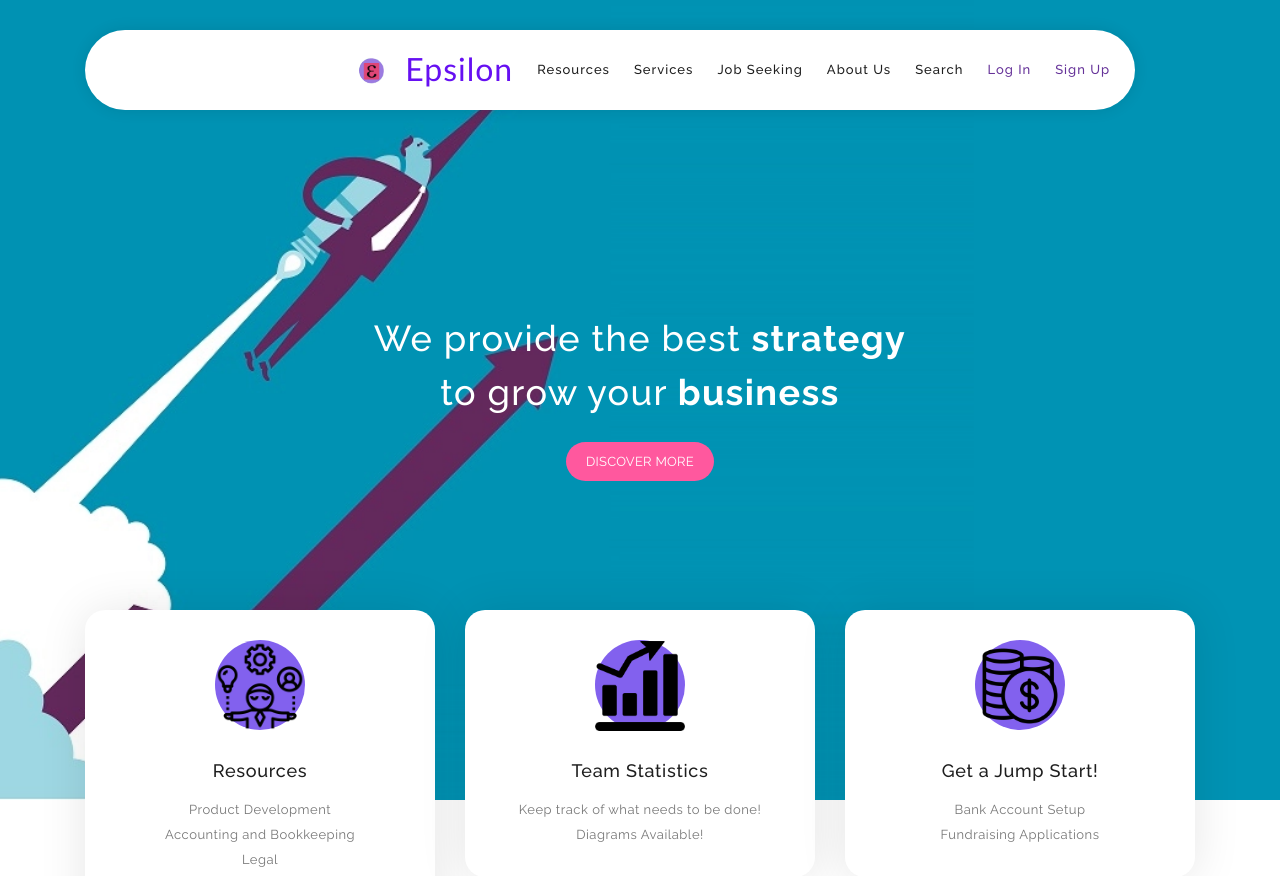
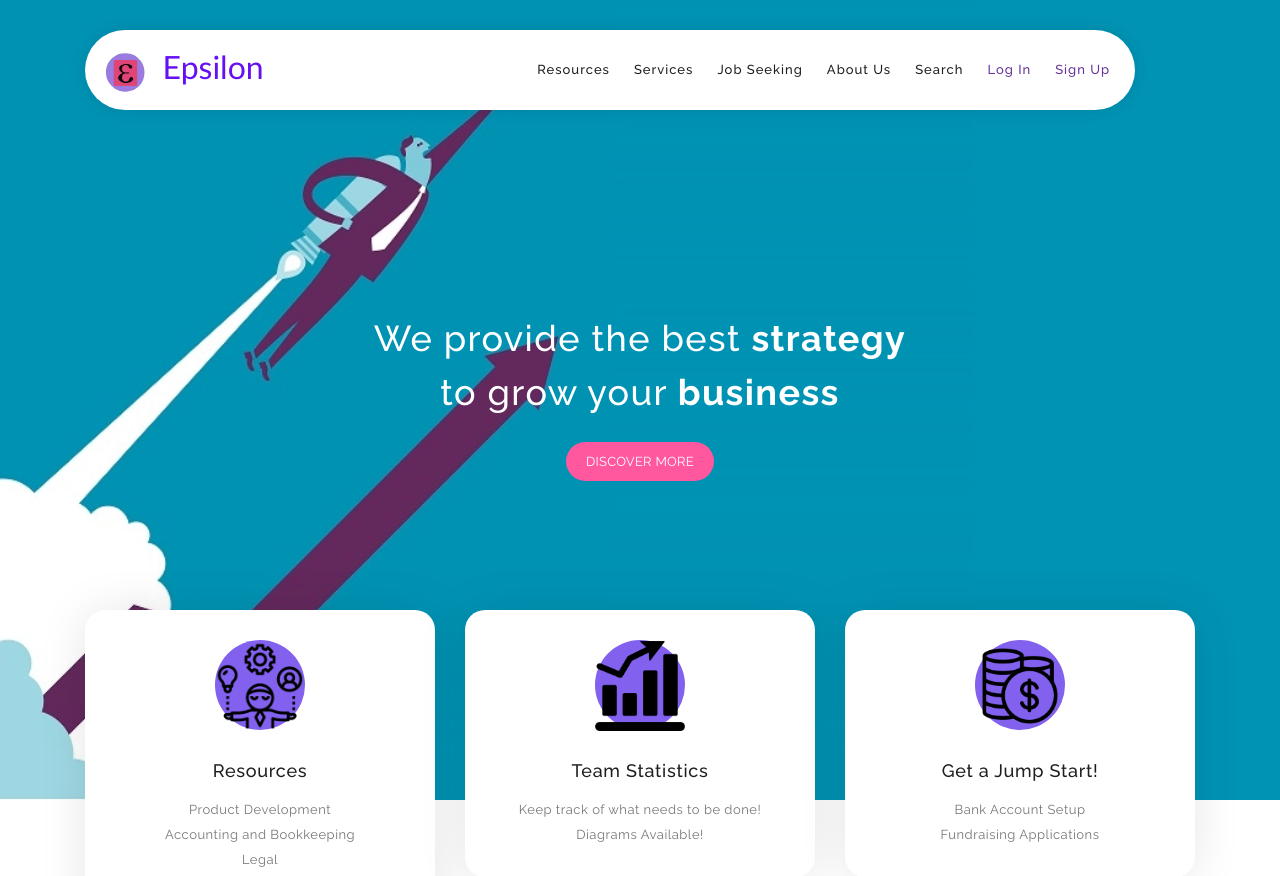
Before and after one commit to UTSCCSCC01/project-epsilon, a Flask app: page / in a window 1280 px wide. Shown: the top 876 px of the page. Run offline with Flask 2, Linux system fonts and the light colour scheme; some libraries are stand-ins or nearby versions.

Commit message:
General Improvement: fix navbar logo and add favicon.

```diff
--- a/epsilon/templates/join_team_by_code.html
+++ b/epsilon/templates/join_team_by_code.html
@@ -15,6 +15,8 @@
         <style type="text/css">
             html, body { margin: 0; padding: 0; height: 100%; width: 100%; background-image: linear-gradient(127deg, #a759d1 0%, #8261ee 91%); }
         </style>
+        <link rel="shortcut icon" href="../static/images/epsilon_logo.png" type="image/x-icon">
+
     </head>
 
     <header>
--- a/epsilon/templates/layout.html
+++ b/epsilon/templates/layout.html
@@ -16,7 +16,7 @@
     <link rel="stylesheet" type="text/css" href="{{ url_for('static', filename='css/homepage/bootstrap.min.css') }}">
     <link rel="stylesheet" type="text/css" href="{{ url_for('static', filename='css/homepage/font-awesome.css') }}">
     <link rel="stylesheet" href="{{ url_for('static', filename='css/homepage/templatemo-softy-pinko.css') }}">
-
+    <link rel="shortcut icon" href="{{ url_for('static', filename='images/epsilon_logo.png')}}" type="image/x-icon">
     <!--
 SOFTY PINKO
 https://templatemo.com/tm-535-softy-pinko
@@ -24,6 +24,12 @@ https://templatemo.com/tm-535-softy-pinko
     <meta name="viewport" content="width=device-width, initial-scale=1">
 
     <title>{% block title %}{% endblock %}</title>
+    <style>
+        nav ul {
+            padding: 0;
+            justify-content: space-between;
+        }
+    </style>
     {% endblock %}
 </head>
 <header class="header-area header-sticky" id="navMenu">
@@ -31,21 +37,16 @@ https://templatemo.com/tm-535-softy-pinko
         <div class="row">
             <div class="col-12">
                 <nav class="main-nav">
-
+                    <!-- ***** Logo Start ***** -->
+                        <img src="{{ url_for('static', filename='images/epsilon logo.jpg')}}" style="width: 4%;display: inline; margin: 0.5% 0% 1% 2%;" alt="Epsilon" /> </a></li>
+                        <a href="/">
+                            <h2
+                                style="color:#6610f2; font-family:'Gill Sans', 'Gill Sans MT', Calibri, 'Trebuchet MS', sans-serif;display: inline-flex;padding: 1.7% 1% 1%;">
+                                Epsilon</h2>
+                        </a>
+                        <!-- ***** Logo End ***** -->
                     <!-- ***** Menu Start ***** -->
-                    <ul class="nav">
-                        <!-- ***** Logo Start ***** -->
-                        <li><a href="/" class="logo">
-                                <img src="../static/images/epsilon logo.jpg" alt="Epsilon" /> </a></li>
-                        <!-- ***** Logo End ***** -->
-
-                        <li>
-                            <a href="/">
-                                <h2
-                                    style="color:#6610f2; font-family:'Gill Sans', 'Gill Sans MT', Calibri, 'Trebuchet MS', sans-serif;">
-                                    Epsilon</h2>
-                            </a>
-                        </li>
+                    <ul class="nav" style="display: inline-flex">
                         {% if current_user.is_authenticated and tid and tid >= 0 %}
                         <li>
                             <div class="dropdown">
--- a/epsilon/templates/login.html
+++ b/epsilon/templates/login.html
@@ -15,6 +15,7 @@
     <style type="text/css">
         html, body { margin: 0; padding: 0; height: 100%; width: 100%; background-image: linear-gradient(127deg, #a759d1 0%, #8261ee 91%); }
     </style>
+    <link rel="shortcut icon" href="../static/images/epsilon_logo.png" type="image/x-icon">
 </head>
 
 <header>
--- a/epsilon/templates/registration.html
+++ b/epsilon/templates/registration.html
@@ -14,6 +14,8 @@
     <style type="text/css">
         html, body { margin: 0; padding: 0; height: 100%; width: 100%; background-image: linear-gradient(127deg, #a759d1 0%, #8261ee 91%); }
     </style>
+    <link rel="shortcut icon" href="../static/images/epsilon_logo.png" type="image/x-icon">
+
 </head>
 
 <header>
--- a/epsilon/templates/resources.html
+++ b/epsilon/templates/resources.html
@@ -12,7 +12,6 @@
 <meta http-equiv="X-UA-Compatible" content="IE=edge">
 <meta name="generator" content="Mobirise v5.3.10, mobirise.com">
 <meta name="viewport" content="width=device-width, initial-scale=1, minimum-scale=1">
-<link rel="shortcut icon" href="../static/assets_resources/images/logo5.png" type="image/x-icon">
 <meta name="description" content="">
 
 
--- a/epsilon/templates/user_registration.html
+++ b/epsilon/templates/user_registration.html
@@ -16,6 +16,7 @@
     <style type="text/css">
         html, body { margin: 0; padding: 0; height: 100%; width: 100%; background-image: linear-gradient(127deg, #a759d1 0%, #8261ee 91%); }
     </style>
+    <link rel="shortcut icon" href="../static/images/epsilon_logo.png" type="image/x-icon">
 </head>
 
 <header>
```
Also changed, not shown: epsilon/static/images/epsilon_logo.png (added), epsilon/static/pfp.png, epsilon/templates/applicant_profile.html (line endings or trailing spaces).
